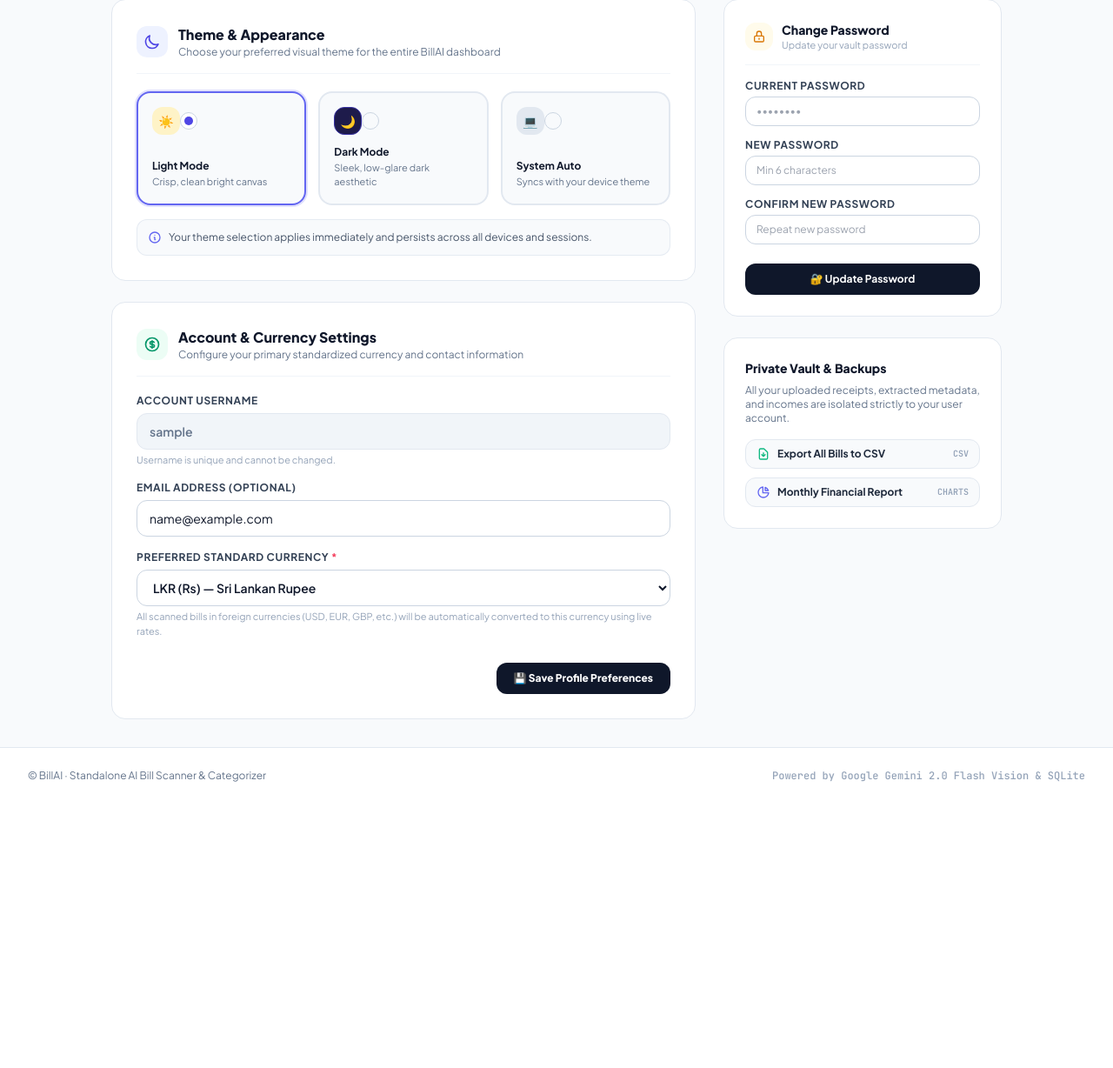
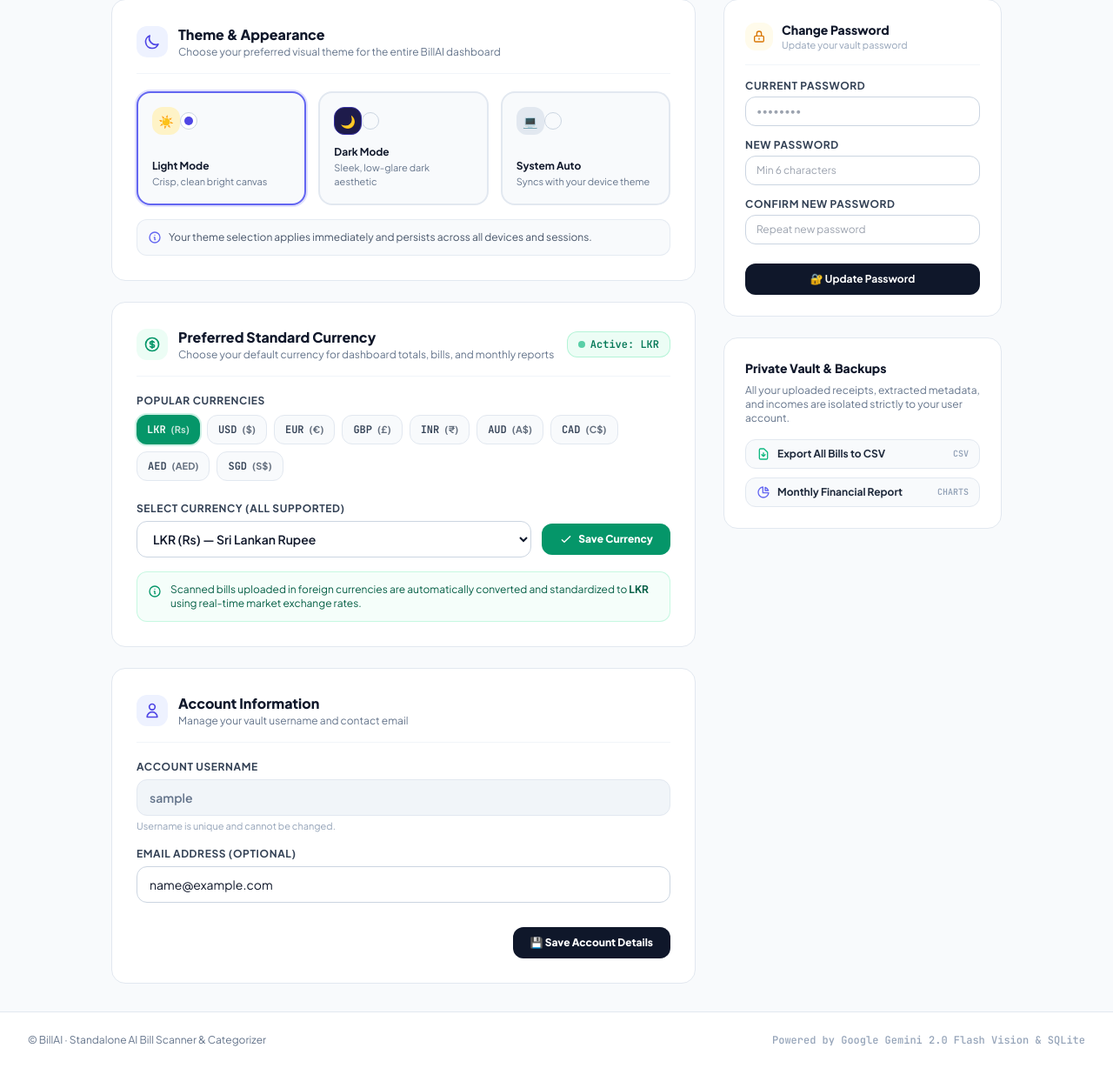
Before and after one commit to RoshD-08/bill_scanner_app, a Flask app: page /profile in a window 1280 px wide. Shown: the part 445-1673 px from the top of the page at 87% size. Before the commit the page ends 1344 px from the top, so only its background shows below. Run offline with Flask 3, Linux system fonts and the light colour scheme; the visitor is signed in with stand-in values (Sample User, id 1); data comes from the database, SQL or seed files in the repository; data that the repository does not hold is empty; some libraries are stand-ins or nearby versions.

Commit message:
feat: move currency selector to profile section with dedicated card and quick-select pills

```diff
--- a/app.py
+++ b/app.py
@@ -214,10 +214,10 @@ def api_update_currency():
     clean_curr = normalize_currency(new_curr)
     update_user_currency(user_id, clean_curr)
     session["preferred_currency"] = clean_curr
-    flash(f"Dashboard currency updated to {clean_curr}.", "success")
+    flash(f"Preferred currency updated to {clean_curr}.", "success")
     if request.is_json:
         return jsonify({"success": True, "currency": clean_curr})
-    return redirect(url_for("index"))
+    return redirect(request.referrer or url_for("profile"))
 
 
 @app.route("/profile", methods=["GET", "POST"])
--- a/templates/profile.html
+++ b/templates/profile.html
@@ -212,23 +212,104 @@
         </div>
       </div>
 
-      <!-- Profile & Financial Preferences Form -->
+      <!-- Dedicated Preferred Standard Currency Card -->
+      <div class="bg-white dark:bg-slate-900 border border-slate-200 dark:border-slate-800 rounded-2xl p-6 sm:p-7 shadow-xs">
+        <div class="flex flex-col sm:flex-row sm:items-center justify-between gap-3 pb-4 mb-5 border-b border-slate-100 dark:border-slate-800">
+          <div class="flex items-center gap-3">
+            <span class="w-9 h-9 rounded-xl bg-emerald-50 dark:bg-emerald-950/80 text-emerald-600 dark:text-emerald-400 flex items-center justify-center font-bold">
+              <svg class="w-5 h-5" fill="none" stroke="currentColor" viewBox="0 0 24 24">
+                <path stroke-linecap="round" stroke-linejoin="round" stroke-width="2" d="M12 8c-1.657 0-3 .895-3 2s1.343 2 3 2 3 .895 3 2-1.343 2-3 2m0-8c1.11 0 2.08.402 2.599 1M12 8V7m0 1v8m0 0v1m0-1c-1.11 0-2.08-.402-2.599-1M21 12a9 9 0 11-18 0 9 9 0 0118 0z"/>
+              </svg>
+            </span>
+            <div>
+              <h2 class="text-base font-extrabold text-slate-900 dark:text-white">Preferred Standard Currency</h2>
+              <p class="text-xs text-slate-500 dark:text-slate-400">Choose your default currency for dashboard totals, bills, and monthly reports</p>
+            </div>
+          </div>
+          <!-- Current Active Badge -->
+          <span class="inline-flex items-center gap-1.5 px-3 py-1.5 rounded-xl bg-emerald-50 dark:bg-emerald-950/60 text-emerald-700 dark:text-emerald-300 border border-emerald-200/80 dark:border-emerald-800 text-xs font-mono font-extrabold shadow-2xs self-start sm:self-auto">
+            <span class="w-2 h-2 rounded-full bg-emerald-500 animate-pulse"></span>
+            <span>Active: {{ target_currency }}</span>
+          </span>
+        </div>
+
+        <form action="{{ url_for('api_update_currency') }}" method="POST" id="currencyPreferenceForm" class="space-y-4">
+          <!-- Popular Currencies Quick-Select Pills -->
+          <div>
+            <label class="block text-xs font-bold text-slate-700 dark:text-slate-300 uppercase tracking-wider mb-2">
+              Popular Currencies
+            </label>
+            <div class="flex flex-wrap gap-2">
+              {% for p_code in ['LKR', 'USD', 'EUR', 'GBP', 'INR', 'AUD', 'CAD', 'AED', 'SGD'] %}
+                {% set curr_item = (supported_currencies | selectattr('code', 'equalto', p_code) | list | first) %}
+                {% if curr_item %}
+                <button type="button"
+                        onclick="selectQuickCurrency('{{ curr_item.code }}')"
+                        class="px-3 py-2 rounded-xl text-xs font-bold transition flex items-center gap-1.5 cursor-pointer {% if target_currency == curr_item.code %}bg-emerald-600 text-white shadow-xs shadow-emerald-500/25 ring-2 ring-emerald-500/20{% else %}bg-slate-50 dark:bg-slate-800/80 hover:bg-slate-100 dark:hover:bg-slate-700 text-slate-700 dark:text-slate-300 border border-slate-200 dark:border-slate-700{% endif %}">
+                  <span class="font-mono">{{ curr_item.code }}</span>
+                  <span class="text-[11px] opacity-75">({{ curr_item.symbol }})</span>
+                </button>
+                {% endif %}
+              {% endfor %}
+            </div>
+          </div>
+
+          <!-- All Supported Currencies Dropdown with save button -->
+          <div class="pt-2">
+            <label for="currencySelectPicker" class="block text-xs font-bold text-slate-700 dark:text-slate-300 uppercase tracking-wider mb-1.5">
+              Select Currency (All Supported)
+            </label>
+            <div class="flex flex-col sm:flex-row items-stretch sm:items-center gap-3">
+              <div class="relative flex-1">
+                <select id="currencySelectPicker" name="currency"
+                        class="w-full pl-3.5 pr-10 py-2.5 rounded-xl border border-slate-300 dark:border-slate-700 bg-white dark:bg-slate-800 text-slate-900 dark:text-white text-xs sm:text-sm font-semibold focus:ring-2 focus:ring-emerald-500/20 focus:border-emerald-500 transition cursor-pointer">
+                  {% for c in supported_currencies %}
+                  <option value="{{ c.code }}" {% if target_currency == c.code %}selected{% endif %}>
+                    {{ c.code }} ({{ c.symbol }}) &mdash; {{ c.name }}
+                  </option>
+                  {% endfor %}
+                </select>
+              </div>
+
+              <button type="submit"
+                      class="px-5 py-2.5 rounded-xl bg-emerald-600 hover:bg-emerald-700 text-white text-xs font-extrabold transition shadow-xs shadow-emerald-600/25 flex items-center justify-center gap-1.5 cursor-pointer flex-shrink-0">
+                <svg class="w-4 h-4" fill="none" stroke="currentColor" viewBox="0 0 24 24">
+                  <path stroke-linecap="round" stroke-linejoin="round" stroke-width="2" d="M5 13l4 4L19 7"/>
+                </svg>
+                <span>Save Currency</span>
+              </button>
+            </div>
+          </div>
+
+          <div class="p-3 rounded-xl bg-emerald-50/50 dark:bg-emerald-950/20 border border-emerald-200/60 dark:border-emerald-800/60 text-xs text-emerald-800 dark:text-emerald-300 flex items-start gap-2.5">
+            <svg class="w-4 h-4 text-emerald-600 dark:text-emerald-400 flex-shrink-0 mt-0.5" fill="none" stroke="currentColor" viewBox="0 0 24 24">
+              <path stroke-linecap="round" stroke-linejoin="round" stroke-width="2" d="M13 16h-1v-4h-1m1-4h.01M21 12a9 9 0 11-18 0 9 9 0 0118 0z"/>
+            </svg>
+            <div>
+              Scanned bills uploaded in foreign currencies are automatically converted and standardized to <strong class="font-bold">{{ target_currency }}</strong> using real-time market exchange rates.
+            </div>
+          </div>
+        </form>
+      </div>
+
+      <!-- Account Information Form -->
       <div class="bg-white dark:bg-slate-900 border border-slate-200 dark:border-slate-800 rounded-2xl p-6 sm:p-7 shadow-xs">
         <div class="flex items-center gap-3 pb-4 mb-5 border-b border-slate-100 dark:border-slate-800">
-          <span class="w-9 h-9 rounded-xl bg-emerald-50 dark:bg-emerald-950/80 text-emerald-600 dark:text-emerald-400 flex items-center justify-center font-bold">
+          <span class="w-9 h-9 rounded-xl bg-indigo-50 dark:bg-indigo-950/80 text-brand-600 dark:text-brand-400 flex items-center justify-center font-bold">
             <svg class="w-5 h-5" fill="none" stroke="currentColor" viewBox="0 0 24 24">
-              <path stroke-linecap="round" stroke-linejoin="round" stroke-width="2" d="M12 8c-1.657 0-3 .895-3 2s1.343 2 3 2 3 .895 3 2-1.343 2-3 2m0-8c1.11 0 2.08.402 2.599 1M12 8V7m0 1v8m0 0v1m0-1c-1.11 0-2.08-.402-2.599-1M21 12a9 9 0 11-18 0 9 9 0 0118 0z"/>
+              <path stroke-linecap="round" stroke-linejoin="round" stroke-width="2" d="M16 7a4 4 0 11-8 0 4 4 0 018 0zM12 14a7 7 0 00-7 7h14a7 7 0 00-7-7z"/>
             </svg>
           </span>
           <div>
-            <h2 class="text-base font-extrabold text-slate-900 dark:text-white">Account &amp; Currency Settings</h2>
-            <p class="text-xs text-slate-500 dark:text-slate-400">Configure your primary standardized currency and contact information</p>
+            <h2 class="text-base font-extrabold text-slate-900 dark:text-white">Account Information</h2>
+            <p class="text-xs text-slate-500 dark:text-slate-400">Manage your vault username and contact email</p>
           </div>
         </div>
 
         <form action="{{ url_for('profile') }}" method="POST" class="space-y-4">
           <input type="hidden" name="action" value="update_settings">
           <input type="hidden" name="theme" id="formInputTheme" value="{{ user.theme or 'light' }}">
+          <input type="hidden" name="preferred_currency" value="{{ target_currency }}">
 
           <!-- Username (Readonly) -->
           <div>
@@ -249,28 +330,10 @@
                    class="w-full px-3.5 py-2.5 rounded-xl border border-slate-300 dark:border-slate-700 bg-white dark:bg-slate-800 text-slate-900 dark:text-white text-xs sm:text-sm focus:ring-2 focus:ring-brand-500/20 focus:border-brand-500 transition">
           </div>
 
-          <!-- Preferred Currency -->
-          <div>
-            <label for="profileCurrency" class="block text-xs font-bold text-slate-700 dark:text-slate-300 uppercase tracking-wider mb-1.5">
-              Preferred Standard Currency <span class="text-rose-500">*</span>
-            </label>
-            <select id="profileCurrency" name="preferred_currency"
-                    class="w-full px-3.5 py-2.5 rounded-xl border border-slate-300 dark:border-slate-700 bg-white dark:bg-slate-800 text-slate-900 dark:text-white text-xs sm:text-sm font-semibold focus:ring-2 focus:ring-brand-500/20 focus:border-brand-500 transition cursor-pointer">
-              {% for c in supported_currencies %}
-              <option value="{{ c.code }}" {% if target_currency == c.code %}selected{% endif %}>
-                {{ c.code }} ({{ c.symbol }}) &mdash; {{ c.name }}
-              </option>
-              {% endfor %}
-            </select>
-            <p class="text-[11px] text-slate-400 dark:text-slate-500 mt-1">
-              All scanned bills in foreign currencies (USD, EUR, GBP, etc.) will be automatically converted to this currency using live rates.
-            </p>
-          </div>
-
           <div class="pt-3 flex justify-end">
             <button type="submit"
-                    class="px-5 py-2.5 rounded-xl bg-slate-900 hover:bg-slate-800 dark:bg-brand-600 dark:hover:bg-brand-700 text-white text-xs font-extrabold transition shadow-xs cursor-pointer">
-              💾 Save Profile Preferences
+                    class="px-5 py-2.5 rounded-xl bg-slate-900 hover:bg-slate-800 dark:bg-slate-800 dark:hover:bg-slate-750 text-white text-xs font-extrabold transition shadow-xs cursor-pointer">
+              💾 Save Account Details
             </button>
           </div>
         </form>
@@ -424,6 +487,18 @@
     }
   };
 
+  // Quick Currency Selector
+  window.selectQuickCurrency = function(code) {
+    const sel = document.getElementById('currencySelectPicker');
+    if (sel) {
+      sel.value = code;
+    }
+    const form = document.getElementById('currencyPreferenceForm');
+    if (form) {
+      form.submit();
+    }
+  };
+
   // Initialize selected card on load
   updateThemeUI(currentTheme);
 })();
```
Also changed, not shown: templates/index.html (+8 -17 lines).
